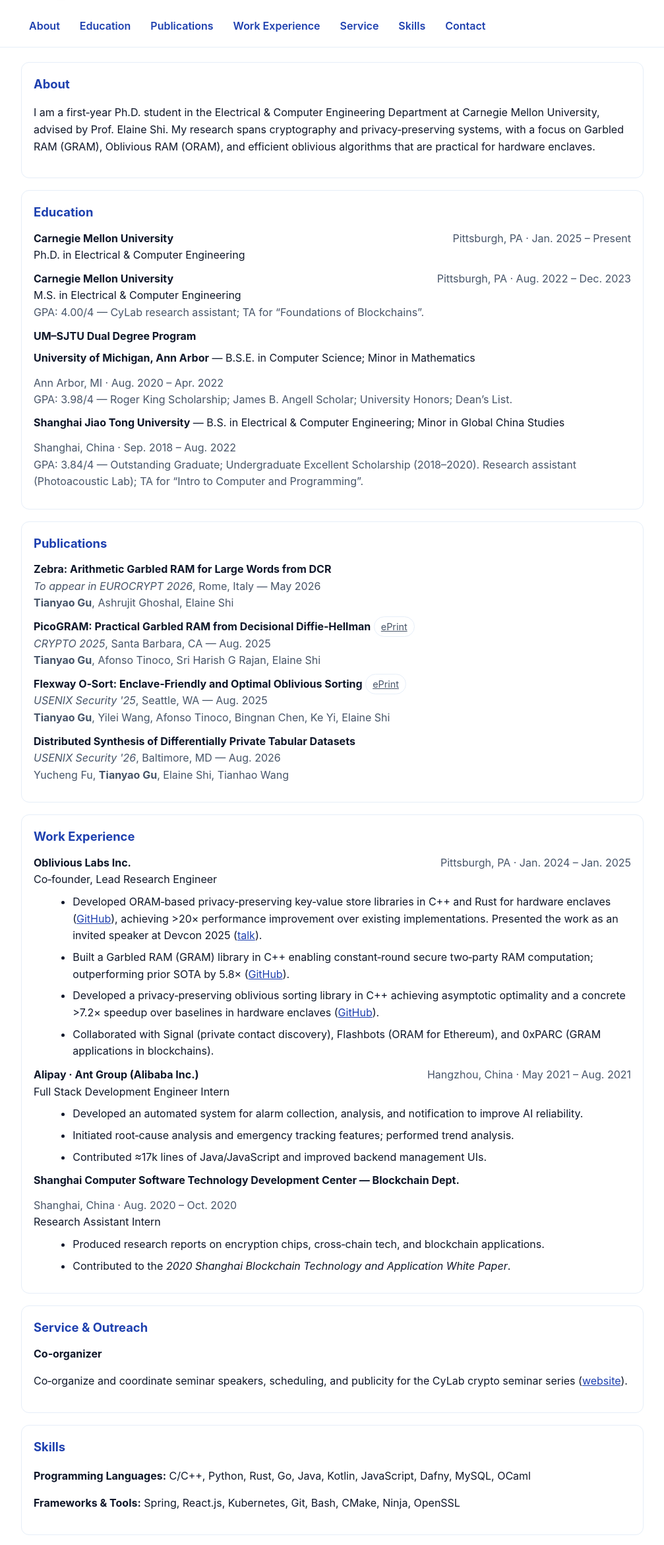
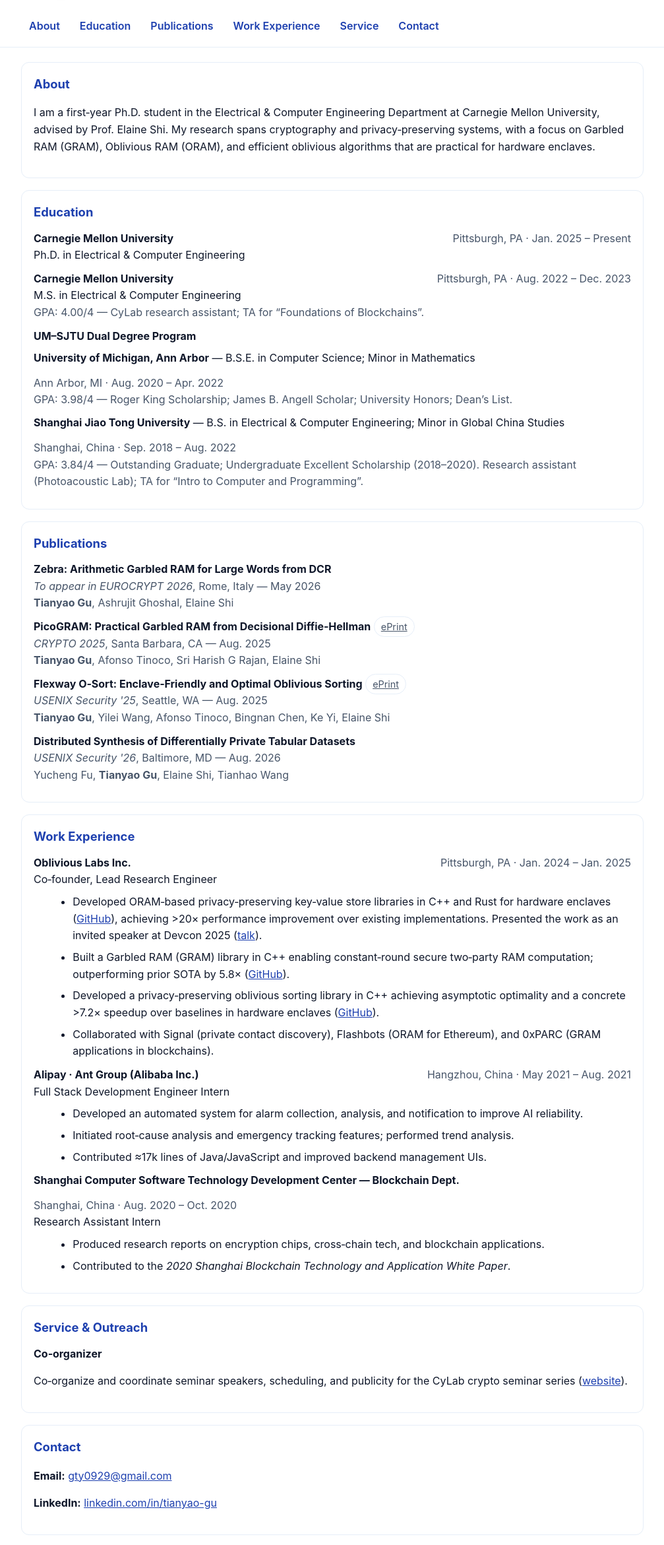
Before and after one commit to gty929/gty929.github.io, a plain HTML site: page index.html in a window 1280 px wide. Shown: the part 192-2533 px from the top of the page at 66% size, without its empty margins (136-1143 px from the left). Drawn offline with Linux system fonts and the light colour scheme.

Commit message:
remove skills

```diff
--- a/index.html
+++ b/index.html
@@ -246,7 +246,7 @@
       <a href="#publications">Publications</a>
       <a href="#experience">Work Experience</a>
       <a href="#service">Service</a>
-      <a href="#skills">Skills</a>
+      <!-- <a href="#skills">Skills</a> -->
       <a href="#contact">Contact</a>
     </div>
   </nav>
@@ -398,12 +398,12 @@
       </div>
     </section>
 
-    <section id="skills">
+    <!-- <section id="skills">
       <h2>Skills</h2>
       <p><strong>Programming Languages:</strong> C/C++, Python, Rust, Go, Java, Kotlin, JavaScript, Dafny, MySQL, OCaml
       </p>
       <p><strong>Frameworks &amp; Tools:</strong> Spring, React.js, Kubernetes, Git, Bash, CMake, Ninja, OpenSSL</p>
-    </section>
+    </section> -->
 
     <section id="contact">
       <h2>Contact</h2>
```
